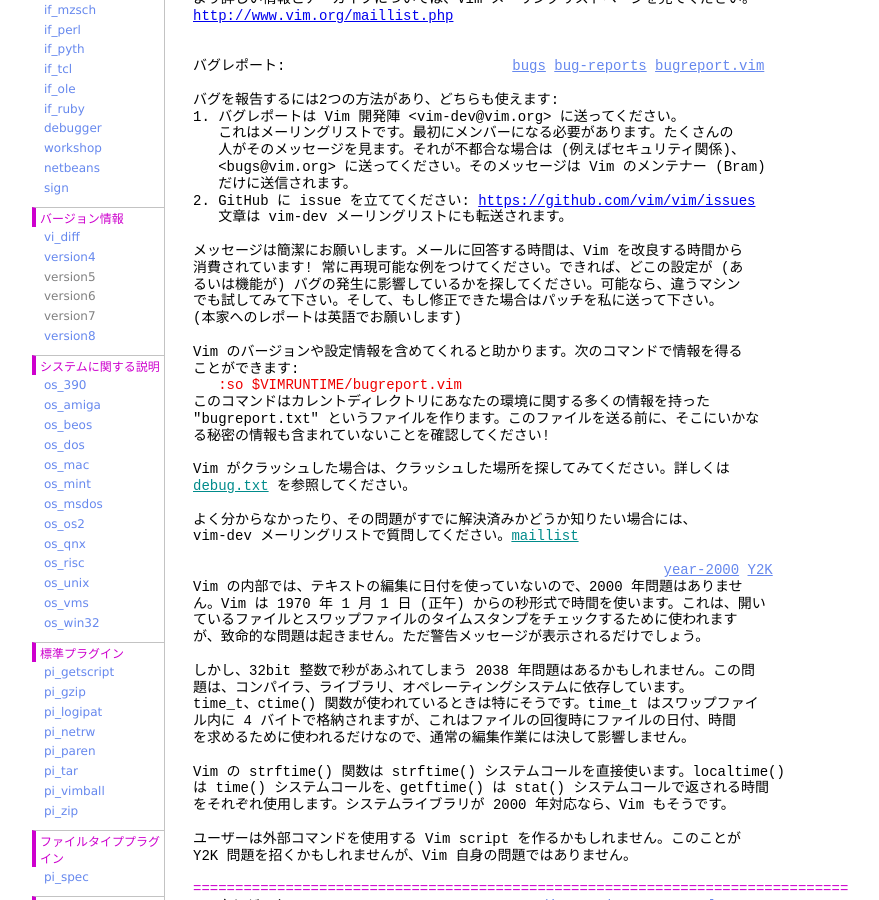
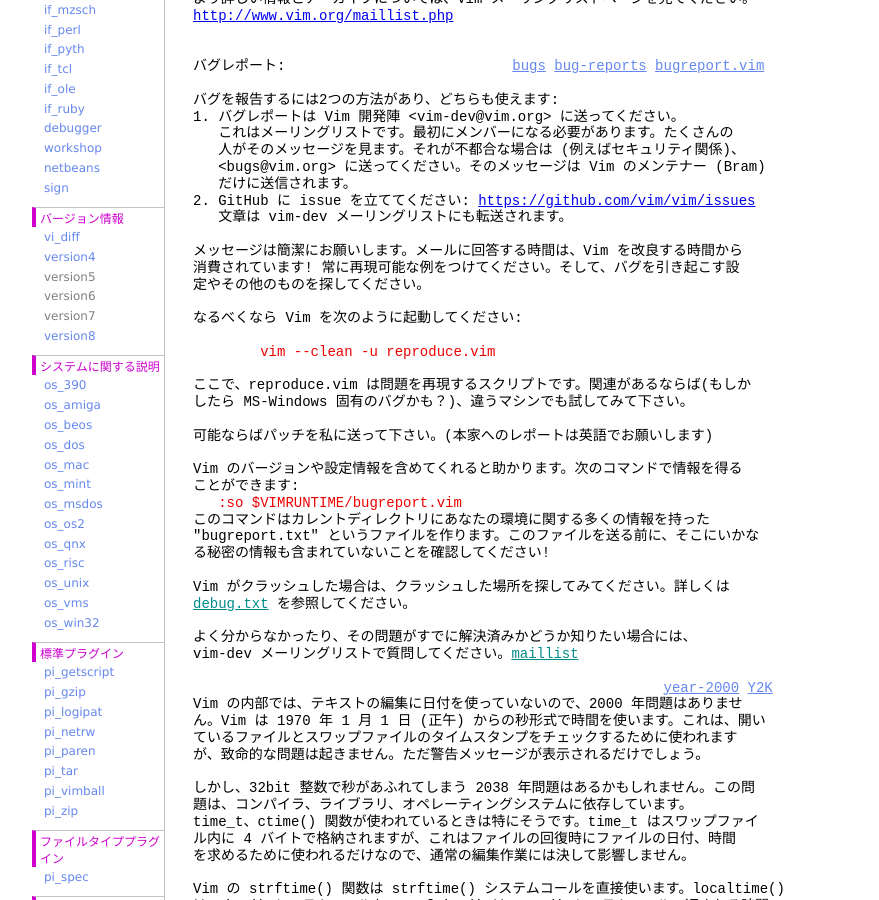
Before and after one commit to vim-jp/vimdoc-ja, a Jekyll site: the page built from intro.html, in a window 1280 px wide and 900 px high, scrolled down 2459 px. Shown: the whole window, without its empty margins (208-1087 px from the left). Built offline with Jekyll 4.4.1, drawn with Linux system fonts in a browser that asks for light colours; nearby versions of some CDN libraries; comment, search, counter and statistics services are not loaded; some of the changed text lies outside the part shown.

Commit message:
Generated by Travis JOB 708.1
https://travis-ci.org/vim-jp/vimdoc-ja-working/builds/276489515

```diff
--- a/intro.html
+++ b/intro.html
@@ -3,7 +3,7 @@
 helpname: 'intro'
 ---
 <div id='vimCodeElement'>
-<a class="Constant" href="intro.html" name="intro.txt">intro.txt</a>&nbsp;&nbsp;&nbsp;&nbsp; For&nbsp;<span class="Identifier">Vim バージョン 8.0.</span>&nbsp;&nbsp;Last change: 2016 Sep 24<br>
+<a class="Constant" href="intro.html" name="intro.txt">intro.txt</a>&nbsp;&nbsp;&nbsp;&nbsp; For&nbsp;<span class="Identifier">Vim バージョン 8.0.</span>&nbsp;&nbsp;Last change: 2017 Aug 24<br>
 <br>
 <br>
 &nbsp;&nbsp;&nbsp;&nbsp;&nbsp;&nbsp;&nbsp;&nbsp;&nbsp;&nbsp;&nbsp;&nbsp;&nbsp;&nbsp;&nbsp;&nbsp;&nbsp;&nbsp;<span class="Identifier">VIMリファレンスマニュアル&nbsp;&nbsp;&nbsp;&nbsp;by Bram Moolenaar</span><br>
@@ -96,8 +96,8 @@
 のリンクもあります。FAQ はよく尋ねられる質問に対する回答集です。問題があったら<br>
 まずこれを読むとよいでしょう。<br>
 <br>
-&nbsp;&nbsp;&nbsp;&nbsp;&nbsp;&nbsp;&nbsp;&nbsp;VIMホームページ:&nbsp;&nbsp;&nbsp;&nbsp;&nbsp;&nbsp;&nbsp;&nbsp;<span class="Constant"><a href="http://www.vim.org/">http://www.vim.org/</a></span><br>
-&nbsp;&nbsp;&nbsp;&nbsp;&nbsp;&nbsp;&nbsp;&nbsp;VIM FAQ:&nbsp;&nbsp;&nbsp;&nbsp;&nbsp;&nbsp;&nbsp;&nbsp;&nbsp;&nbsp;&nbsp;&nbsp;&nbsp;&nbsp;&nbsp;&nbsp;<span class="Constant"><a href="http://vimdoc.sf.net/">http://vimdoc.sf.net/</a></span><br>
+&nbsp;&nbsp;&nbsp;&nbsp;&nbsp;&nbsp;&nbsp;&nbsp;Vimホームページ:&nbsp;&nbsp;&nbsp;&nbsp;&nbsp;&nbsp;&nbsp;&nbsp;<span class="Constant"><a href="http://www.vim.org/">http://www.vim.org/</a></span><br>
+&nbsp;&nbsp;&nbsp;&nbsp;&nbsp;&nbsp;&nbsp;&nbsp;Vim FAQ:&nbsp;&nbsp;&nbsp;&nbsp;&nbsp;&nbsp;&nbsp;&nbsp;&nbsp;&nbsp;&nbsp;&nbsp;&nbsp;&nbsp;&nbsp;&nbsp;<span class="Constant"><a href="http://vimdoc.sf.net/">http://vimdoc.sf.net/</a></span><br>
 &nbsp;&nbsp;&nbsp;&nbsp;&nbsp;&nbsp;&nbsp;&nbsp;ダウンロード:&nbsp;&nbsp;&nbsp;&nbsp;&nbsp;&nbsp;&nbsp;&nbsp;&nbsp;&nbsp;&nbsp;<span class="Constant">ftp://ftp.vim.org/pub/vim/MIRRORS</span><br>
 <br>
 <br>
@@ -152,10 +152,17 @@
 &nbsp;&nbsp; 文章は vim-dev メーリングリストにも転送されます。<br>
 <br>
 メッセージは簡潔にお願いします。メールに回答する時間は、Vim を改良する時間から<br>
-消費されています! 常に再現可能な例をつけてください。できれば、どこの設定が (あ<br>
-るいは機能が) バグの発生に影響しているかを探してください。可能なら、違うマシン<br>
-でも試してみて下さい。そして、もし修正できた場合はパッチを私に送って下さい。<br>
-(本家へのレポートは英語でお願いします)<br>
+消費されています! 常に再現可能な例をつけてください。そして、バグを引き起こす設<br>
+定やその他のものを探してください。<br>
+<br>
+なるべくなら Vim を次のように起動してください:<br>
+<br>
+<div class="helpExample">&nbsp;&nbsp;&nbsp;&nbsp;&nbsp;&nbsp;&nbsp;&nbsp;vim --clean -u reproduce.vim</div>
+<br>
+ここで、reproduce.vim は問題を再現するスクリプトです。関連があるならば(もしか<br>
+したら MS-Windows 固有のバグかも？)、違うマシンでも試してみて下さい。<br>
+<br>
+可能ならばパッチを私に送って下さい。(本家へのレポートは英語でお願いします)<br>
 <br>
 Vim のバージョンや設定情報を含めてくれると助かります。次のコマンドで情報を得る<br>
 ことができます:<br>
@@ -557,7 +564,12 @@
 &nbsp;&nbsp;&nbsp;&nbsp;&nbsp;&nbsp;&nbsp;&nbsp;&nbsp;&nbsp;&nbsp;&nbsp;&nbsp;&nbsp;&nbsp;&nbsp;&nbsp;&nbsp;&nbsp;&nbsp;&nbsp;&nbsp;&nbsp;&nbsp;モードに留まります。コマンドライン編集は、かなり制限さ<br>
 &nbsp;&nbsp;&nbsp;&nbsp;&nbsp;&nbsp;&nbsp;&nbsp;&nbsp;&nbsp;&nbsp;&nbsp;&nbsp;&nbsp;&nbsp;&nbsp;&nbsp;&nbsp;&nbsp;&nbsp;&nbsp;&nbsp;&nbsp;&nbsp;れます。<a class="Identifier" href="intro.html#Ex-mode">Ex-mode</a>を参照。<br>
 <br>
-加えて、6 つのモードがあります。これらは基本モードの変種です。<br>
+Terminal-Job モード&nbsp;&nbsp;&nbsp;&nbsp; ターミナルウィンドウの中でジョブと相互作用します。入力<br>
+&nbsp;&nbsp;&nbsp;&nbsp;&nbsp;&nbsp;&nbsp;&nbsp;&nbsp;&nbsp;&nbsp;&nbsp;&nbsp;&nbsp;&nbsp;&nbsp;&nbsp;&nbsp;&nbsp;&nbsp;&nbsp;&nbsp;&nbsp;&nbsp;されたキーはジョブに渡され、ジョブの出力はターミナル<br>
+&nbsp;&nbsp;&nbsp;&nbsp;&nbsp;&nbsp;&nbsp;&nbsp;&nbsp;&nbsp;&nbsp;&nbsp;&nbsp;&nbsp;&nbsp;&nbsp;&nbsp;&nbsp;&nbsp;&nbsp;&nbsp;&nbsp;&nbsp;&nbsp;ウィンドウに表示されます。他のモードへの移行の仕方は<br>
+&nbsp;&nbsp;&nbsp;&nbsp;&nbsp;&nbsp;&nbsp;&nbsp;&nbsp;&nbsp;&nbsp;&nbsp;&nbsp;&nbsp;&nbsp;&nbsp;&nbsp;&nbsp;&nbsp;&nbsp;&nbsp;&nbsp;&nbsp;&nbsp;<span class="MissingTag">terminal</span>&nbsp;を参照。<br>
+<br>
+加えて、7 つのモードがあります。これらは基本モードの変種です。<br>
 <br>
 &nbsp;&nbsp;&nbsp;&nbsp;&nbsp;&nbsp;&nbsp;&nbsp;&nbsp;&nbsp;&nbsp;&nbsp;&nbsp;&nbsp;&nbsp;&nbsp;&nbsp;&nbsp;&nbsp;&nbsp;&nbsp;&nbsp;&nbsp;&nbsp;&nbsp;&nbsp;&nbsp;&nbsp;&nbsp;&nbsp;&nbsp;&nbsp;<a class="Constant" href="intro.html#Operator-pending" name="Operator-pending">Operator-pending</a>&nbsp;<a class="Constant" href="intro.html#Operator-pending-mode" name="Operator-pending-mode">Operator-pending-mode</a><br>
 オペレータ待機モード&nbsp;&nbsp;&nbsp;&nbsp;ノーマルモードに似てますが、オペレータコマンドが実行さ<br>
@@ -581,6 +593,10 @@
 &nbsp;&nbsp;&nbsp;&nbsp;&nbsp;&nbsp;&nbsp;&nbsp;&nbsp;&nbsp;&nbsp;&nbsp;&nbsp;&nbsp;&nbsp;&nbsp;&nbsp;&nbsp;&nbsp;&nbsp;&nbsp;&nbsp;&nbsp;&nbsp;後、挿入モードに戻ります。<br>
 &nbsp;&nbsp;&nbsp;&nbsp;&nbsp;&nbsp;&nbsp;&nbsp;&nbsp;&nbsp;&nbsp;&nbsp;&nbsp;&nbsp;&nbsp;&nbsp;&nbsp;&nbsp;&nbsp;&nbsp;&nbsp;&nbsp;&nbsp;&nbsp;オプション&nbsp;<a class="Type" href="options.html#'showmode'">'showmode'</a>&nbsp;がオンなら、&quot;-- (insert) --&quot; が<br>
 &nbsp;&nbsp;&nbsp;&nbsp;&nbsp;&nbsp;&nbsp;&nbsp;&nbsp;&nbsp;&nbsp;&nbsp;&nbsp;&nbsp;&nbsp;&nbsp;&nbsp;&nbsp;&nbsp;&nbsp;&nbsp;&nbsp;&nbsp;&nbsp;ウィンドウの最下部に表示されます。<br>
+<br>
+Terminal-Normal モード&nbsp;&nbsp;ターミナルウィンドウでノーマルモードを使います。変更は<br>
+&nbsp;&nbsp;&nbsp;&nbsp;&nbsp;&nbsp;&nbsp;&nbsp;&nbsp;&nbsp;&nbsp;&nbsp;&nbsp;&nbsp;&nbsp;&nbsp;&nbsp;&nbsp;&nbsp;&nbsp;&nbsp;&nbsp;&nbsp;&nbsp;できないようになっています。ターミナルジョブモードに戻<br>
+&nbsp;&nbsp;&nbsp;&nbsp;&nbsp;&nbsp;&nbsp;&nbsp;&nbsp;&nbsp;&nbsp;&nbsp;&nbsp;&nbsp;&nbsp;&nbsp;&nbsp;&nbsp;&nbsp;&nbsp;&nbsp;&nbsp;&nbsp;&nbsp;るには、&quot;a&quot; や &quot;i&quot; のような挿入コマンドを使います。<br>
 <br>
 挿入ビジュアルモード&nbsp;&nbsp;&nbsp;&nbsp;挿入モードでビジュアル選択を開始すると、このモードに入<br>
 &nbsp;&nbsp;&nbsp;&nbsp;&nbsp;&nbsp;&nbsp;&nbsp;&nbsp;&nbsp;&nbsp;&nbsp;&nbsp;&nbsp;&nbsp;&nbsp;&nbsp;&nbsp;&nbsp;&nbsp;&nbsp;&nbsp;&nbsp;&nbsp;ります。例えば、<span class="Special">CTRL-O</span>&nbsp;を使い, その後 &quot;v&quot;、&quot;V&quot;、<span class="Special">CTRL-V</span><br>
@@ -657,6 +673,8 @@
 のときのようにビープ音はなりません。ただし、Ex モードでは機能しません。<a class="Identifier" href="motion.html#f">f</a>や<br>
 <a class="Identifier" href="motion.html#m">m</a>のように引数をとるコマンドの後で使われたときは、<a class="Type" href="options.html#'ttimeoutlen'">'ttimeoutlen'</a>&nbsp;で設定された<br>
 タイムアウトが適用されます。<br>
+フォーカスがターミナルウィンドウにあるとき、<span class="Special">CTRL-\</span>&nbsp;<span class="Special">CTRL-N</span>&nbsp;はたった 1 つのコマ<br>
+ンドでノーマルモードに移行します。<span class="MissingTag">t_CTRL-\_CTRL-N</span>&nbsp;を参照。<br>
 <br>
 &nbsp;&nbsp;&nbsp;&nbsp;&nbsp;&nbsp;&nbsp;&nbsp;<a class="Constant" href="intro.html#CTRL-\_CTRL-G" name="CTRL-\_CTRL-G">CTRL-\_CTRL-G</a>&nbsp;<a class="Constant" href="intro.html#i_CTRL-\_CTRL-G" name="i_CTRL-\_CTRL-G">i_CTRL-\_CTRL-G</a>&nbsp;<a class="Constant" href="intro.html#c_CTRL-\_CTRL-G" name="c_CTRL-\_CTRL-G">c_CTRL-\_CTRL-G</a>&nbsp;<a class="Constant" href="intro.html#v_CTRL-\_CTRL-G" name="v_CTRL-\_CTRL-G">v_CTRL-\_CTRL-G</a><br>
 <a class="Type" href="options.html#'insertmode'">'insertmode'</a>&nbsp;がオンのときは、<span class="Special">CTRL-\</span>&nbsp;<span class="Special">CTRL-G</span>&nbsp;や&nbsp;<span class="Special">&lt;C-\&gt;&lt;C-G&gt;</span>&nbsp;で挿入モードに移行で<br>
@@ -816,9 +834,11 @@
 <span class="PreProc">==============================================================================</span><br>
 8. 用語の定義&nbsp;&nbsp;&nbsp;&nbsp;&nbsp;&nbsp;&nbsp;&nbsp;&nbsp;&nbsp;&nbsp;&nbsp;&nbsp;&nbsp;&nbsp;&nbsp;&nbsp;&nbsp;&nbsp;&nbsp;&nbsp;&nbsp;&nbsp;&nbsp;&nbsp;&nbsp;&nbsp;&nbsp;&nbsp;&nbsp;&nbsp;&nbsp;&nbsp;&nbsp;&nbsp;&nbsp;&nbsp;&nbsp;&nbsp;&nbsp;&nbsp;&nbsp;&nbsp;<a class="Constant" href="intro.html#definitions" name="definitions">definitions</a><br>
 <br>
+&nbsp;&nbsp;バッファ&nbsp;&nbsp;&nbsp;&nbsp;&nbsp;&nbsp;&nbsp;&nbsp;&nbsp;&nbsp;&nbsp;&nbsp;&nbsp;&nbsp;テキスト行が入っている。一般にファイルから読み込む。<br>
 &nbsp;&nbsp;スクリーン&nbsp;&nbsp;&nbsp;&nbsp;&nbsp;&nbsp;&nbsp;&nbsp;&nbsp;&nbsp;&nbsp;&nbsp;Vim が使う領域全体。端末ウィンドウを指す場合もある。<br>
 &nbsp;&nbsp;&nbsp;&nbsp;&nbsp;&nbsp;&nbsp;&nbsp;&nbsp;&nbsp;&nbsp;&nbsp;&nbsp;&nbsp;&nbsp;&nbsp;&nbsp;&nbsp;&nbsp;&nbsp;&nbsp;&nbsp;&nbsp;&nbsp;&quot;Vimウィンドウ&quot; とも呼ばれる。<br>
-&nbsp;&nbsp;ウィンドウ&nbsp;&nbsp;&nbsp;&nbsp;&nbsp;&nbsp;&nbsp;&nbsp;&nbsp;&nbsp;&nbsp;&nbsp;バッファが表示される場所。<br>
+&nbsp;&nbsp;ウィンドウ&nbsp;&nbsp;&nbsp;&nbsp;&nbsp;&nbsp;&nbsp;&nbsp;&nbsp;&nbsp;&nbsp;&nbsp;バッファが表示される場所。1 つのバッファが複数のウィ<br>
+&nbsp;&nbsp;&nbsp;&nbsp;&nbsp;&nbsp;&nbsp;&nbsp;&nbsp;&nbsp;&nbsp;&nbsp;&nbsp;&nbsp;&nbsp;&nbsp;&nbsp;&nbsp;&nbsp;&nbsp;&nbsp;&nbsp;&nbsp;&nbsp;ンドウを持つことが可能。<br>
 <br>
 一つのスクリーンは一つ以上のウィンドウを内包し、それらはステータスラインで区切<br>
 られ、最下行にはコマンドラインが表示されます。<br>
```
Also changed, not shown: other parts of intro.html (+1 -1 lines).
